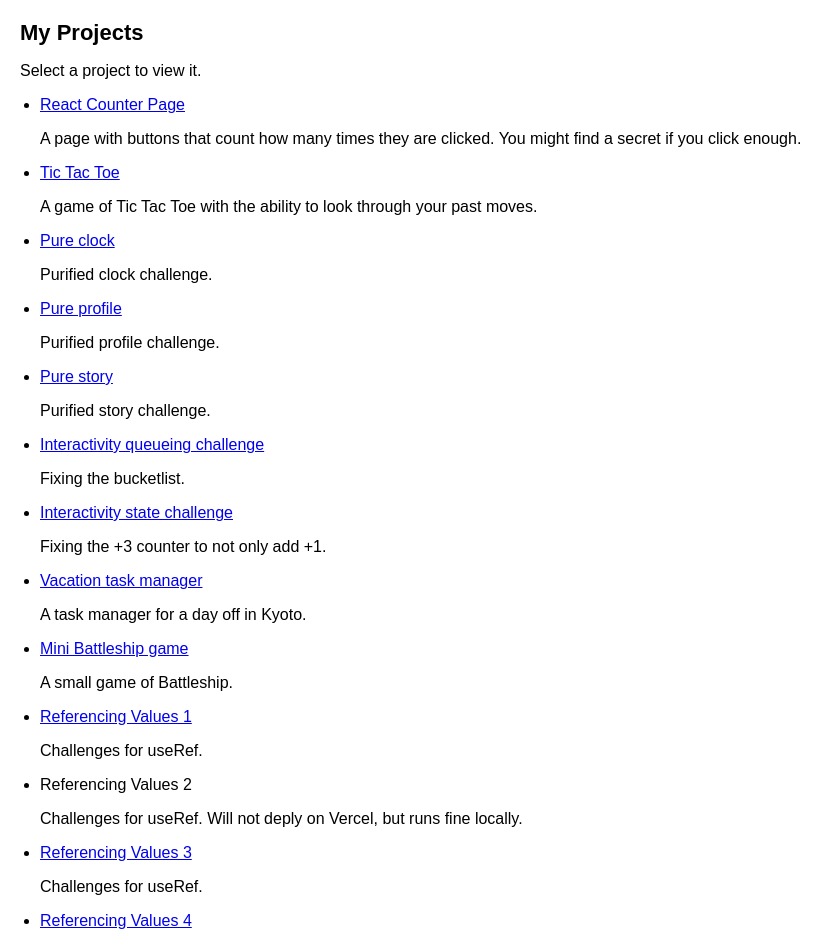
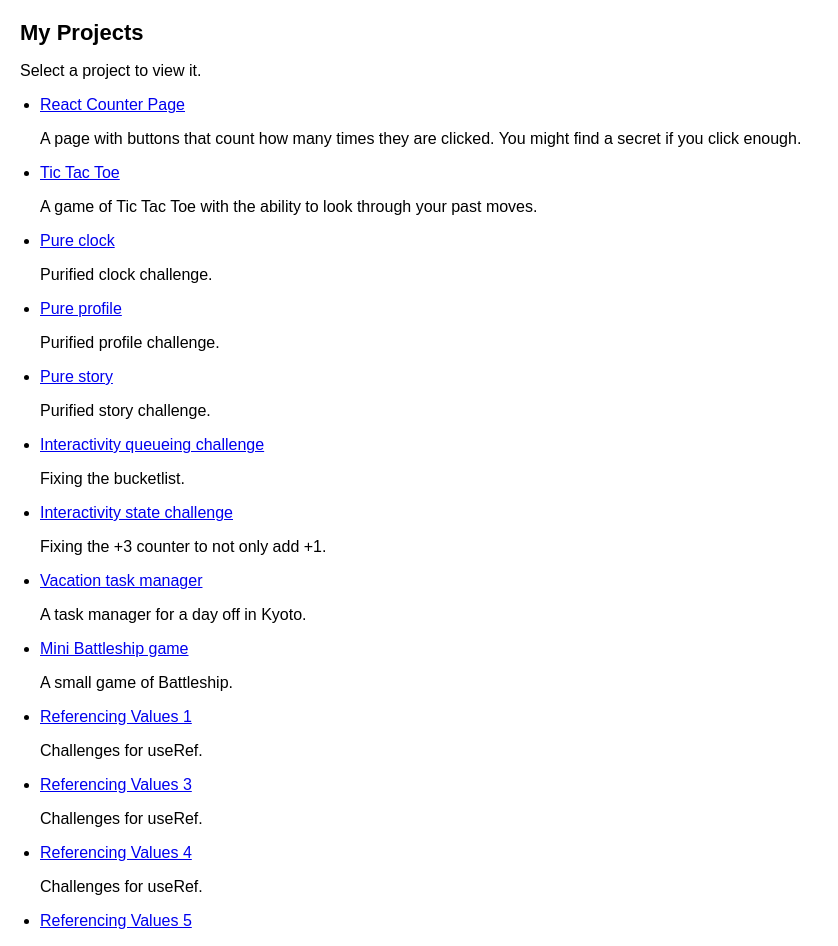
Before and after one commit to Miirten/React-Lessons, a Next.js app in the folder react/: page / in a window 1280 px wide. Shown: the top 946 px of the page, without its empty margins (0-838 px from the left). Built offline with nearby package versions, Linux system fonts and the light colour scheme.

Commit message:
Update page.jsx

```diff
--- a/react/app/page.jsx
+++ b/react/app/page.jsx
@@ -62,12 +62,6 @@ const projects = [
     href: '/react_assignment_6_challenges',
   },
   {
-    title: 'Referencing Values 2',
-    description:
-      'Challenges for useRef. Will not deply on Vercel, but runs fine locally.',
-
-  },
-  {
     title: 'Referencing Values 3',
     description:
       'Challenges for useRef.',
```
